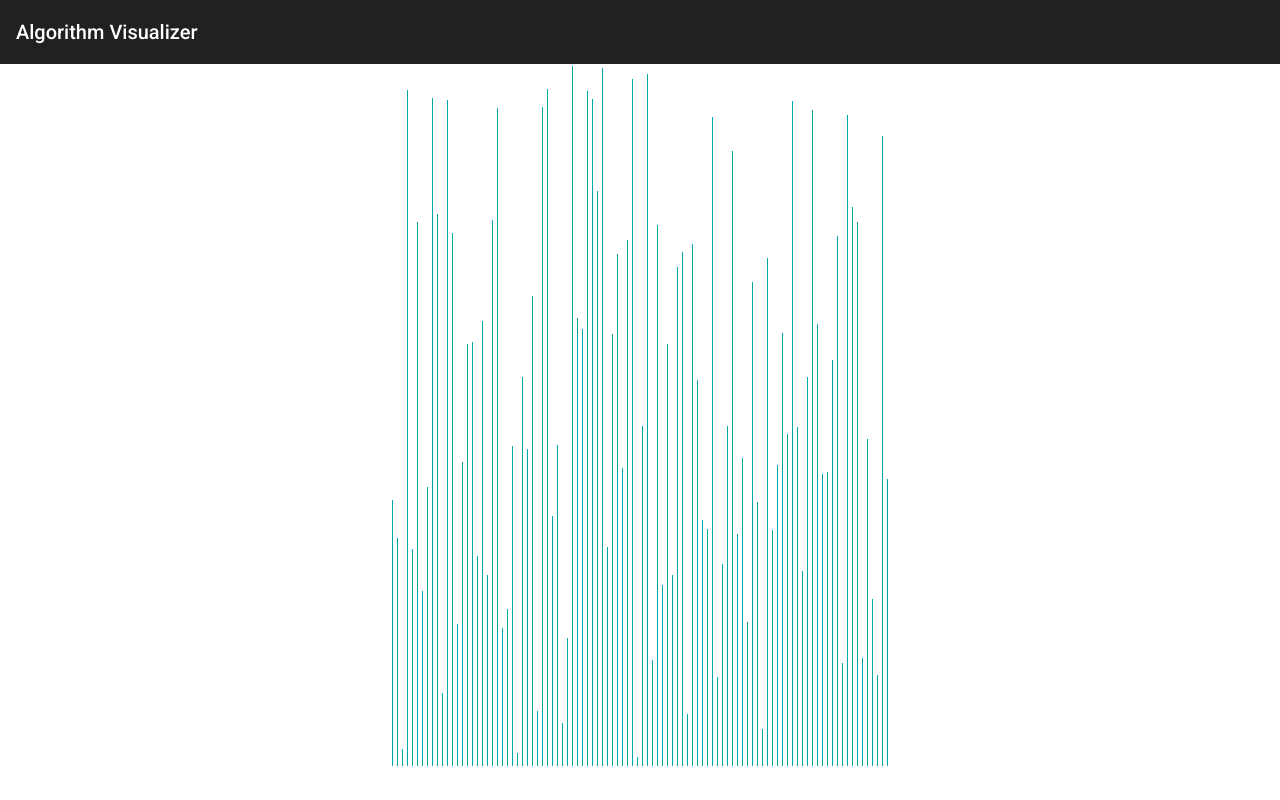
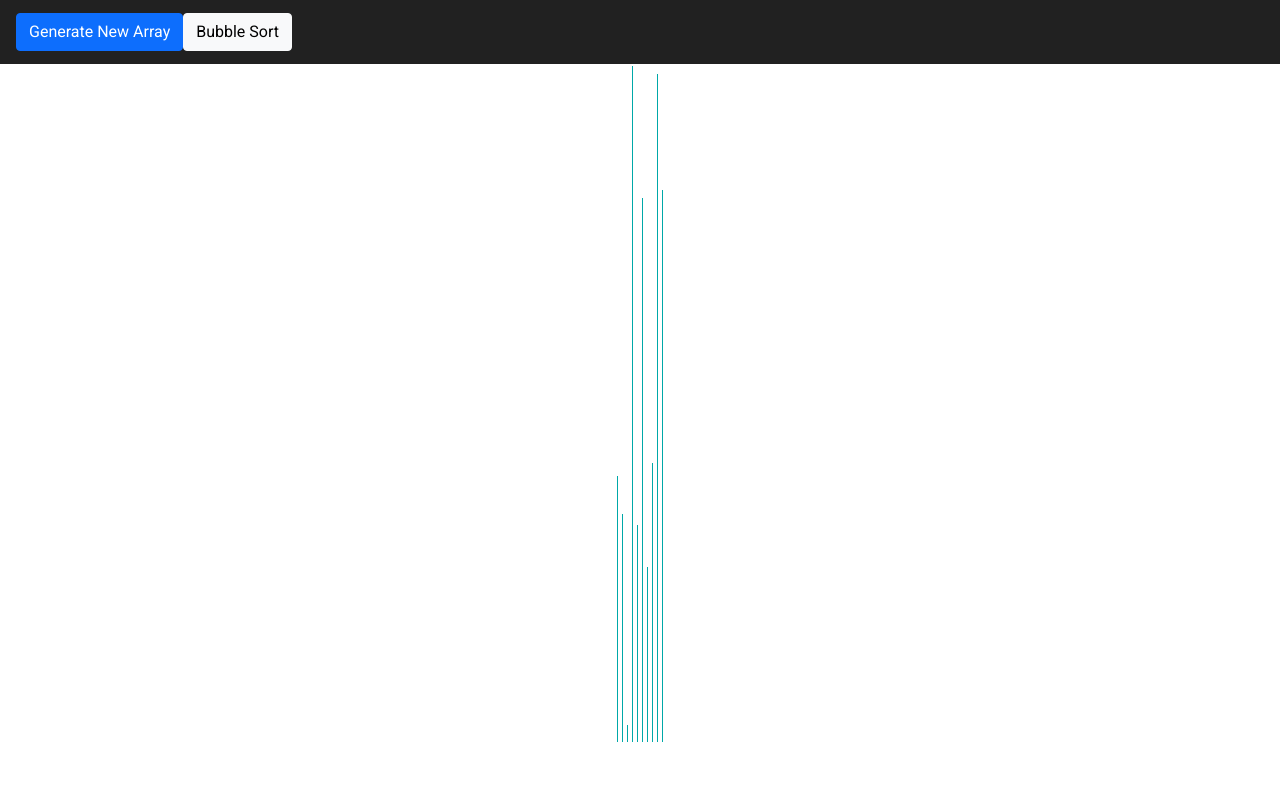
Before and after one commit to segfault0x61/algo-visualizer, an Angular app: page / in a window 1280 px wide. Built offline with nearby package versions, Linux system fonts and the light colour scheme.

Commit message:
feat: add bubble sort algo and animation

```diff
--- a/src/app/algorithm-visualizer/algorithm-visualizer.component.html
+++ b/src/app/algorithm-visualizer/algorithm-visualizer.component.html
@@ -1,7 +1,18 @@
-<div class="row">
-  <div class="array-container col-12">
-    <p class="array-body" *ngFor="let num of numbers">
-      <span class="array-element" [ngStyle]="{ 'height.px': num }"></span>
-    </p>
+<mat-toolbar>
+  <button type="button" class="btn btn-primary" (click)="resetArray()">
+    Generate New Array
+  </button>
+  <button type="button" class="btn btn-light" (click)="bubbleSort()">
+    Bubble Sort
+  </button>
+</mat-toolbar>
+
+<div class="container-fluid">
+  <div class="row">
+    <div class="array-container col-12">
+      <p class="array-body" *ngFor="let num of numbers">
+        <span class="array-element" [ngStyle]="{ 'height.px': num }"></span>
+      </p>
+    </div>
   </div>
 </div>
--- a/src/app/algorithm-visualizer/algorithm-visualizer.component.ts
+++ b/src/app/algorithm-visualizer/algorithm-visualizer.component.ts
@@ -18,12 +18,35 @@ export class AlgorithmVisualizerComponent implements OnInit {
 
   resetArray() {
     this.numbers = [];
-    for (let i = 0; i < 100; i++) {
+    for (let i = 0; i < 10; i++) {
       this.numbers.push(this.randomInteger(5, 700));
+    }
+    console.log(`unsorted: ${this.numbers}`);
+  }
+
+  async bubbleSort() {
+    for (let i = 0; i < this.numbers.length; i++) {
+      for (let j = i; j < this.numbers.length; j++) {
+        await this.sleep(0.1);
+
+        if (this.numbers[i] < this.numbers[j]) {
+          let temp = this.numbers[j];
+          this.numbers[j] = this.numbers[i];
+          this.numbers[i] = temp;
+        }
+      }
     }
   }
 
   randomInteger(min: number, max: number) {
     return Math.floor(Math.random() * (max - min + 1)) + min;
   }
+
+  sleep(duration: number) {
+    return new Promise<void>((resolve) => {
+      setTimeout(() => {
+        resolve();
+      }, duration * 1000);
+    });
+  }
 }
--- a/src/app/app.component.html
+++ b/src/app/app.component.html
@@ -1,4 +1 @@
-<mat-toolbar>
-  <span>Algorithm Visualizer</span>
-</mat-toolbar>
 <app-algorithm-visualizer></app-algorithm-visualizer>
```
